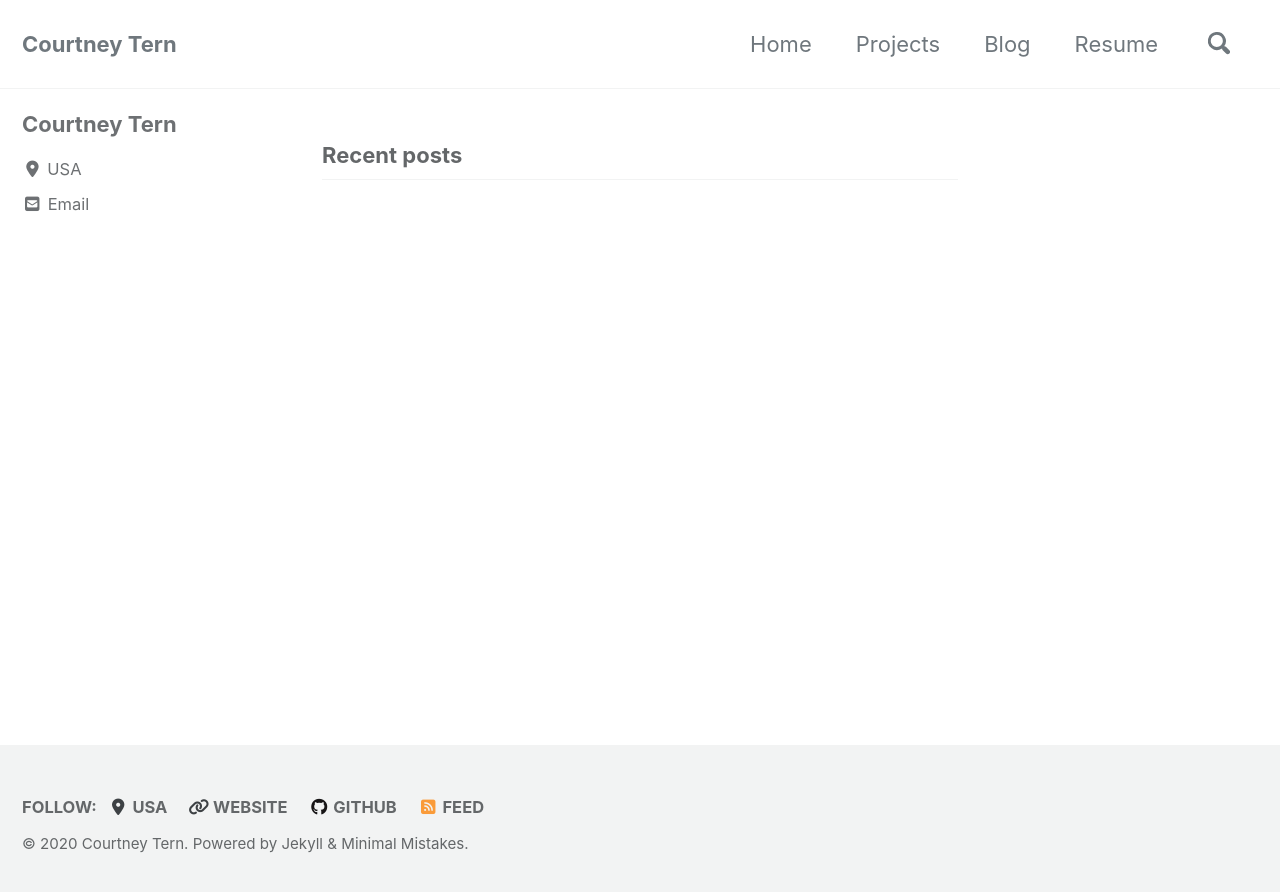
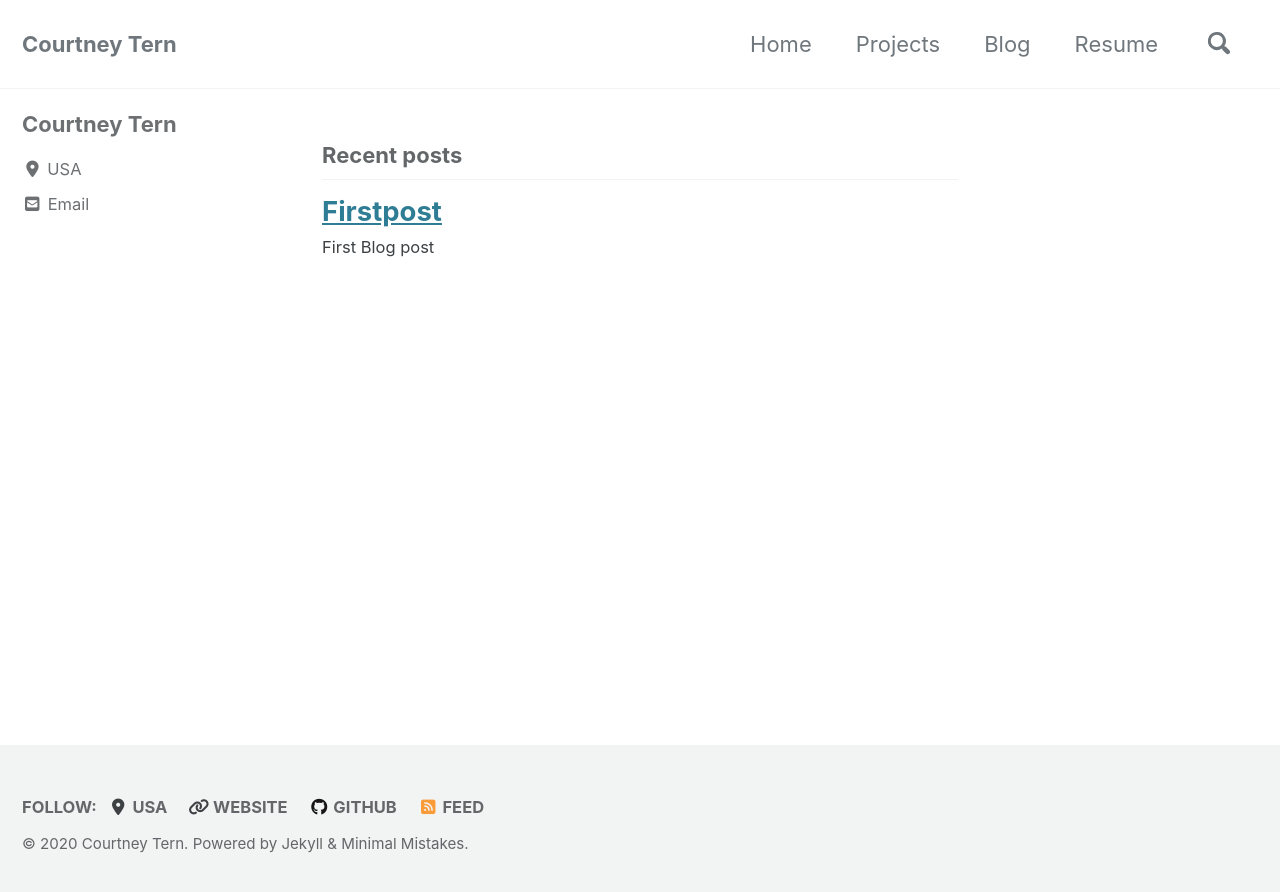
Before and after one commit to courtneytern/courtneytern.github.io, a Jekyll site: the page built from index.html, in a window 1280 px wide. Shown: the top 892 px of the page. Built offline with Jekyll 4.4.1, drawn with Linux system fonts in a browser that asks for light colours; cached includes are drawn as plain includes; nearby versions of some CDN libraries; the list of posts is cut into pages by our own code.

Commit message:
Update _config.yml

```diff
--- a/_config.yml
+++ b/_config.yml
@@ -127,6 +127,7 @@ include:
   - .htaccess
   - _pages
   - _posts
+  - _blog
 exclude:
   - "*.sublime-project"
   - "*.sublime-workspace"
```
